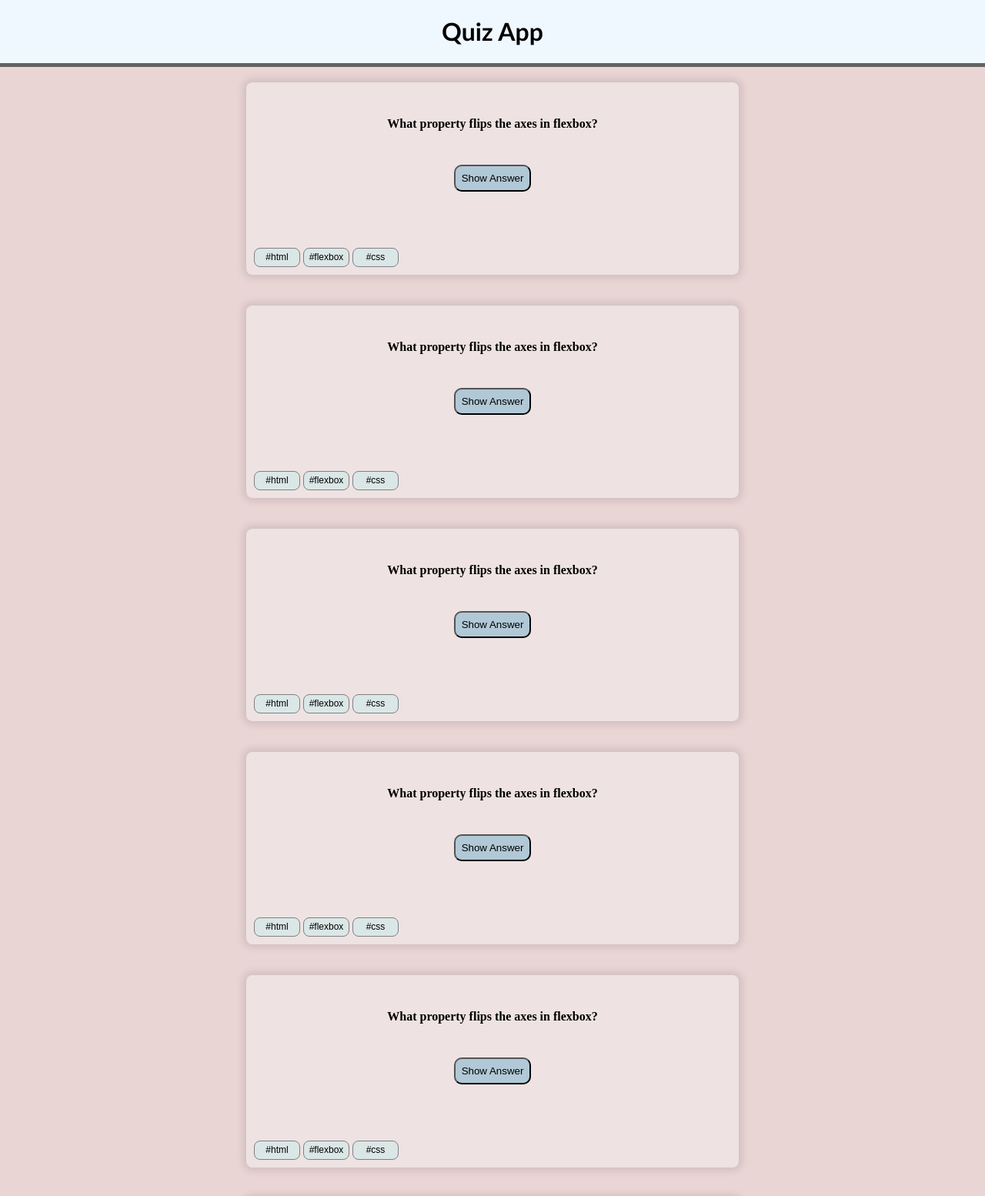
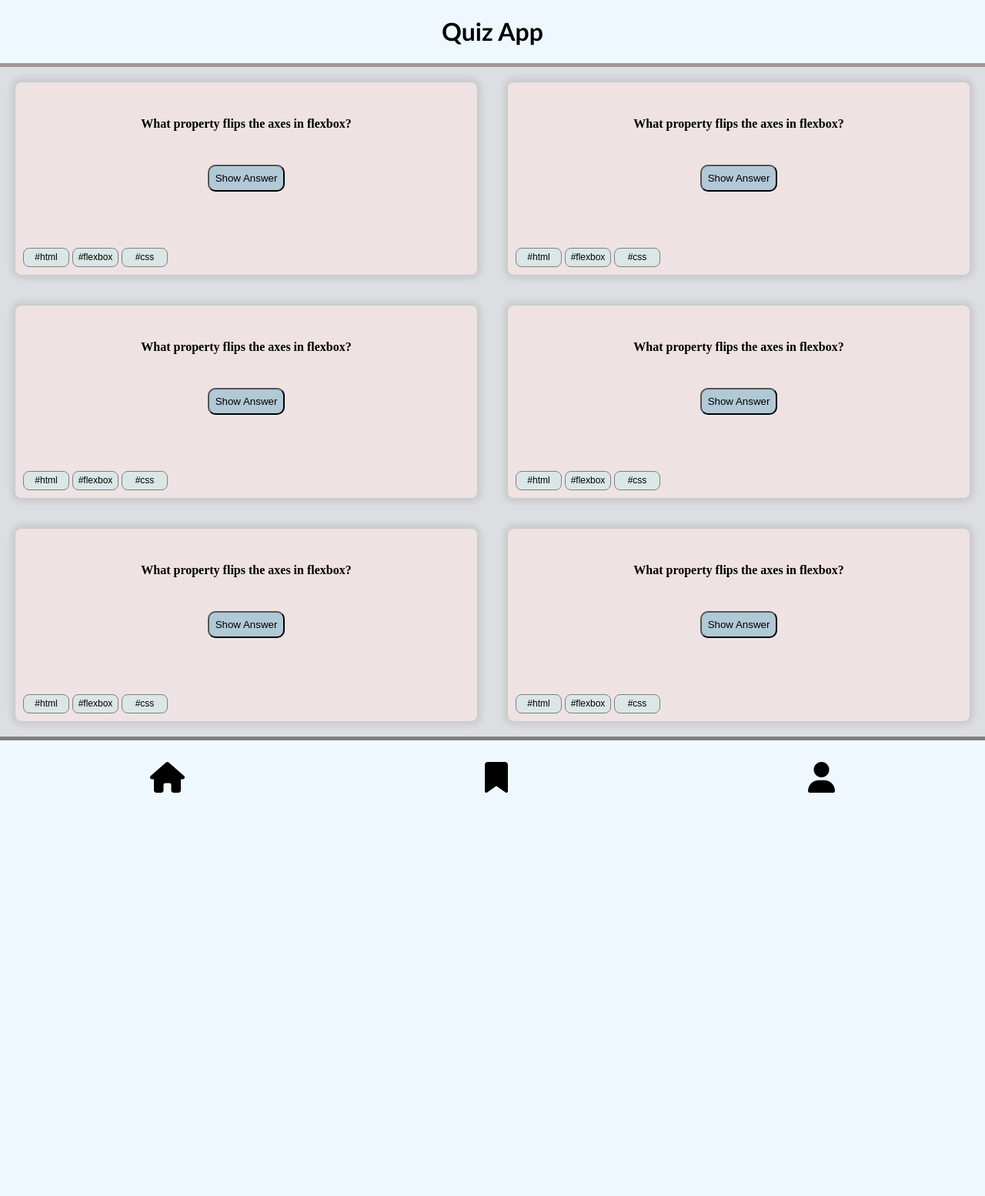
Before and after one commit to Abvali/Quiz-App, a plain HTML site: page index.html in a window 1280 px wide. Shown: the top 1554 px of the page at 77% size. After the commit the page ends 1062 px from the top, so only its background shows below. Drawn offline with Linux system fonts and the light colour scheme.

Commit message:
body-color changed

```diff
--- a/css/style.css
+++ b/css/style.css
@@ -15,12 +15,12 @@ body {
     flex-direction: row;
     justify-content: space-around;
     flex-wrap: wrap;
-    background-color: rgb(234, 213, 213);
+    background-color: rgba(197, 190, 190, 0.456);
 
 }
 .quizapp{
     text-align: center;
-    border-bottom:5px solid rgb(101, 98, 98) ;
+    border-bottom:5px solid rgb(164, 151, 151) ;
 }
 h1 {
     font-family: 'Gill Sans', 'Gill Sans MT', Calibri, 'Trebuchet MS', sans-serif;
@@ -29,7 +29,7 @@ h1 {
     background-color: rgb(238, 226, 226);
     display: flex;
     height: 250px;
-    width: 50vw;
+    width: 600px;
     flex-direction: column;
     align-items: center;
     margin: 20px;
--- a/index.html
+++ b/index.html
@@ -98,11 +98,11 @@
            </div>
     </div>
  <footer>
-    <div class="footer-container">
+    <nav class="footer-container">
         <a class="footer-icon" href="#"><i class="fa-solid fa-house"></i></a>
         <a class="footer-icon" href="#"><i class="fa-solid fa-bookmark"></i></a>
         <a class="footer-icon" href="#"><i class="fa-solid fa-user"></i></a>
-    </div>
+    </nav>
  </footer>
 </body>
 </html>
```
Also changed, not shown: bookmarks.html (added, +13 -0 lines).
